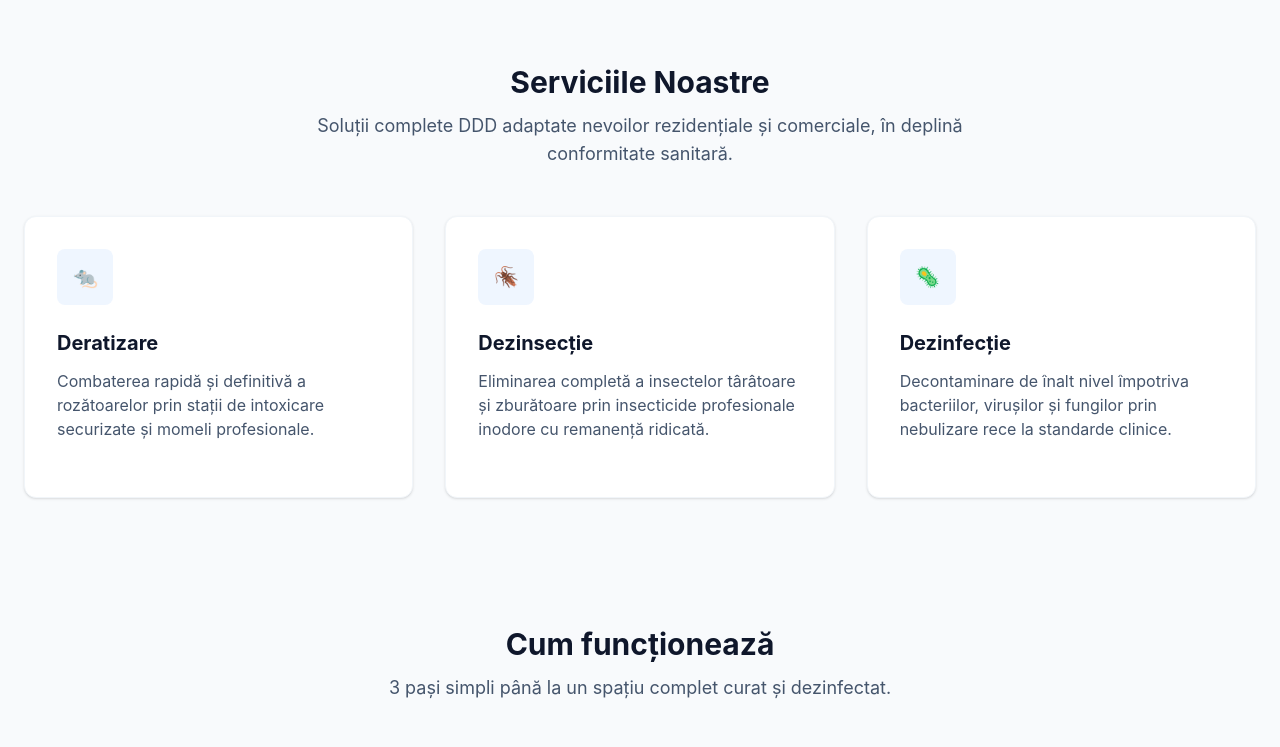
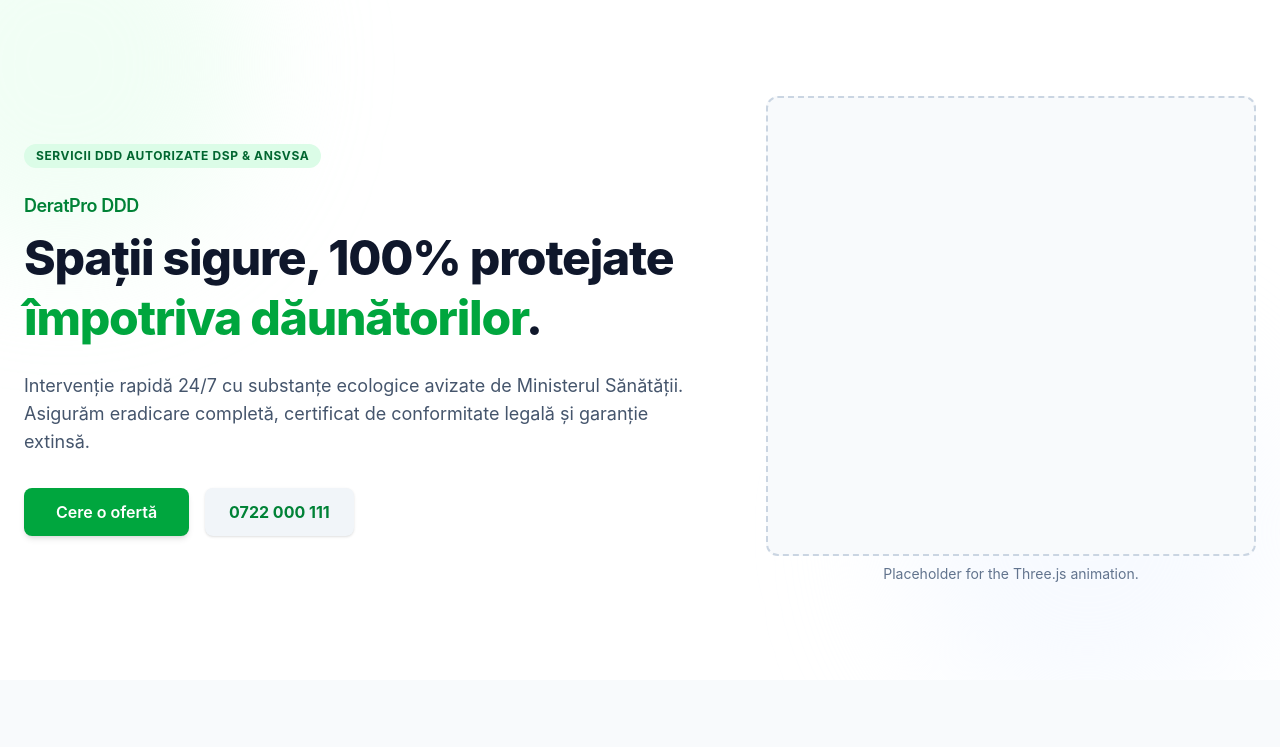
Before and after one commit to CosminPretcar/DeratPro, a React (Vite) app: page / in a window 1280 px wide. Shown: the top 747 px of the page. Built offline with nearby package versions, Linux system fonts and the light colour scheme.

Commit message:
Added Hero and Footer sections

```diff
--- a/src/App.tsx
+++ b/src/App.tsx
@@ -2,18 +2,18 @@ import Services from './components/Services'
 import HowItWorks from './components/HowItWorks'
 import WhyUs from './components/WhyUs'
 import Contact from './components/Contact'
+import Hero from './components/Hero'
+import Footer from './components/Footer'
 
 export default function App() {
   return (
     <div className="min-h-screen flex bg-white flex-col font-sans">
+      <Hero />
       <Services />
       <HowItWorks />
       <WhyUs />
       <Contact />
-
-      <footer className="w-full bg-slate-900 text-slate-400 py-8 text-center text-sm">
-        <p>© 2026 DeratPro Services.</p>
-      </footer>
+      <Footer />
     </div>
   )
 }
--- /dev/null
+++ b/src/components/Footer.tsx
@@ -0,0 +1,7 @@
+export default function Footer() {
+    return (
+        <footer className="w-full bg-slate-900 text-slate-400 py-8 text-center text-sm">
+            <p>© 2026 DeratPro Services.</p>
+        </footer>
+    )
+}
--- /dev/null
+++ b/src/components/Hero.tsx
@@ -0,0 +1,48 @@
+export default function Hero() {
+  return (
+    <section className="relative w-full overflow-hidden py-10 lg:py-24">
+      <div className="absolute -top-32 -left-32 w-96 h-96 rounded-full bg-green-100/40 blur-3xl pointer-events-none"></div>
+      <div className="absolute top-1/2 right-0 w-96 h-96 rounded-full bg-blue-50/50 blur-3xl pointer-events-none"></div>
+
+      <div className="max-w-7xl mx-auto px-6 relative z-10">
+        <div className="grid grid-cols-1 lg:grid-cols-12 gap-8 lg:gap-10 items-center">
+
+          <div className="lg:col-span-7 flex flex-col items-start space-y-6">
+            <div className="inline-flex items-center gap-2 px-3 py-1 rounded-full bg-green-100 text-green-800">
+              <span className="font-bold text-xs uppercase tracking-wider">Servicii DDD Autorizate DSP & ANSVSA</span>
+            </div>
+
+            <div className="space-y-2">
+              <span className="font-semibold text-lg text-green-700 tracking-tight block">DeratPro DDD</span>
+              <h1 className="text-4xl lg:text-5xl font-extrabold text-slate-900 tracking-tight leading-tight">
+                Spații sigure, 100% protejate <span className="text-green-600">împotriva dăunătorilor</span>.
+              </h1>
+            </div>
+
+            <p className="text-lg text-slate-600 max-w-2xl">
+              Intervenție rapidă 24/7 cu substanțe ecologice avizate de Ministerul Sănătății. Asigurăm eradicare completă, certificat de conformitate legală și garanție extinsă.
+            </p>
+
+            <div className="w-full sm:w-auto flex flex-col sm:flex-row items-stretch sm:items-center gap-4 pt-2">
+              <a className="inline-flex items-center justify-center gap-2 bg-green-600 text-white font-semibold px-8 py-3 rounded-lg shadow-md hover:bg-green-700 transition-all" href="#contact">
+                <span>Cere o ofertă</span>
+              </a>
+              <a className="inline-flex items-center justify-center gap-2 bg-slate-100 text-slate-900 hover:bg-slate-200 font-semibold px-6 py-3 rounded-lg shadow-sm transition-all" href="tel:0722000111">
+                <span className="text-green-700 font-bold">0722 000 111</span>
+              </a>
+            </div>
+          </div>
+
+          <div className="lg:col-span-5 w-full mt-10 lg:mt-0">
+            <div className="relative w-full h-[380px] lg:h-[460px] rounded-xl bg-slate-50 flex flex-col items-center justify-center border-2 border-dashed border-slate-300">
+                <span className="text-3xl"></span>
+              </div>
+              <p className="text-sm text-slate-500 mt-2 text-center px-4">
+                Placeholder for the Three.js animation.
+              </p>
+            </div>
+        </div>
+      </div>
+    </section>
+  );
+}
```
